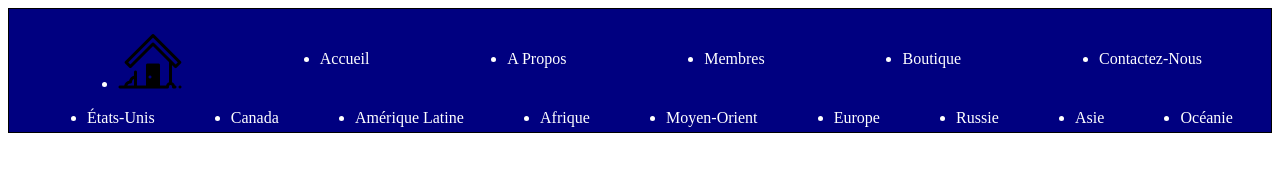
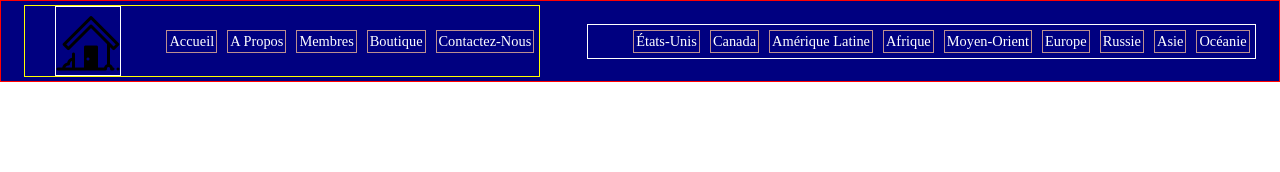
Before and after one commit to MatoukGit/Mondialisation, a plain HTML site: page index.html in a window 1280 px wide. Drawn offline with Linux system fonts and the light colour scheme.

Commit message:
Reorganisation du header de mondialisation.com

```diff
--- a/index.html
+++ b/index.html
@@ -12,14 +12,18 @@
      <header>
 
         <div class="monditoplinksleft">
-            <ul>
-                <li><img src="images/icons8-home-64.png" alt="Home icons8-home-64"/></li>
+
+        <div class="logo">
+            <img src="images/icons8-home-64.png" alt="Home icons8-home-64"/>
+        </div>
+        <ul>
+
                 <li>Accueil</li>
                 <li>A propos</li>
                 <li>Membres</li>
                 <li>Boutique</li>
                 <li>Contactez-nous</li>
-            </ul>
+        </ul>
         </div>
 
         <div class="monditoplinksright">
--- a/style.css
+++ b/style.css
@@ -1,16 +1,45 @@
 /* the site of Mondialisation.com*/
+*{margin: 0;}
 header{
-    border: 1px solid black;
+    border: 1px solid red;
     background-color:navy;
     font-size: 1em;
     text-transform: capitalize;
     color: white;
-    /*display: flex;*/
+    display: flex;
+    flex-direction: row;
+    justify-content: space-around;
+    align-items: center;
+    height: 80px;
+    font-size: 0.9em;
 
 }
-ul{ display: flex;
+.logo{ margin-left: 30px;
+border: 1px solid white;}
+.monditoplinksleft { border: 1px solid yellow;
+    display: flex;
     flex-direction: row;
     justify-content: space-around;
-    margin-bottom:5px;
     align-items: center;
 }
+.monditoplinksleft ul{
+    display: flex;
+    flex-direction: row;
+    justify-content: space-around;
+    align-items: baseline;
+    list-style-type: none;
+
+}
+li{ margin: 5px;
+border: 1px solid rosybrown;
+padding: 2px;}
+.monditoplinksright{
+    border: 1px solid white;
+}
+.monditoplinksright ul{
+    display: flex;
+    flex-direction: row;
+    justify-content: space-around;
+    list-style-type: none;
+
+}
```
